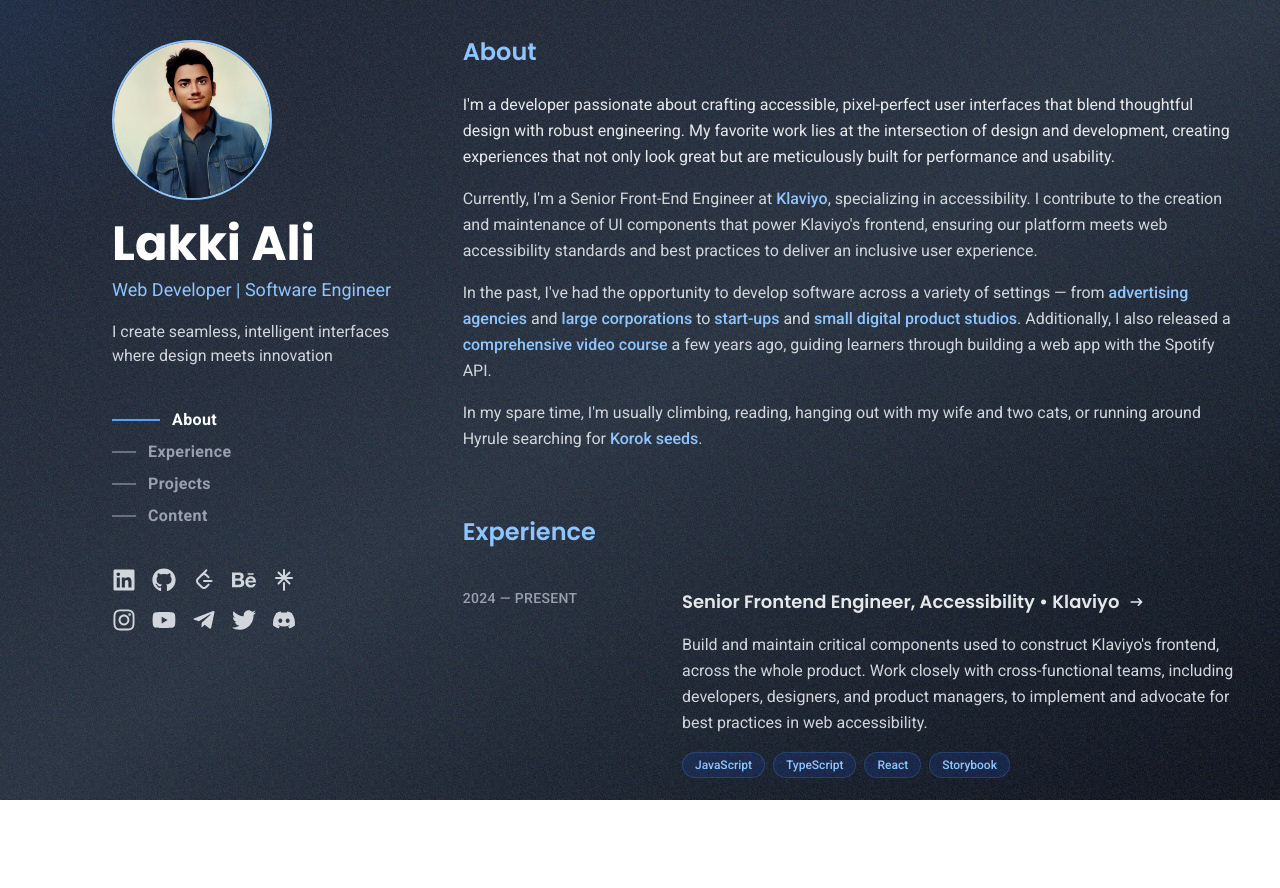
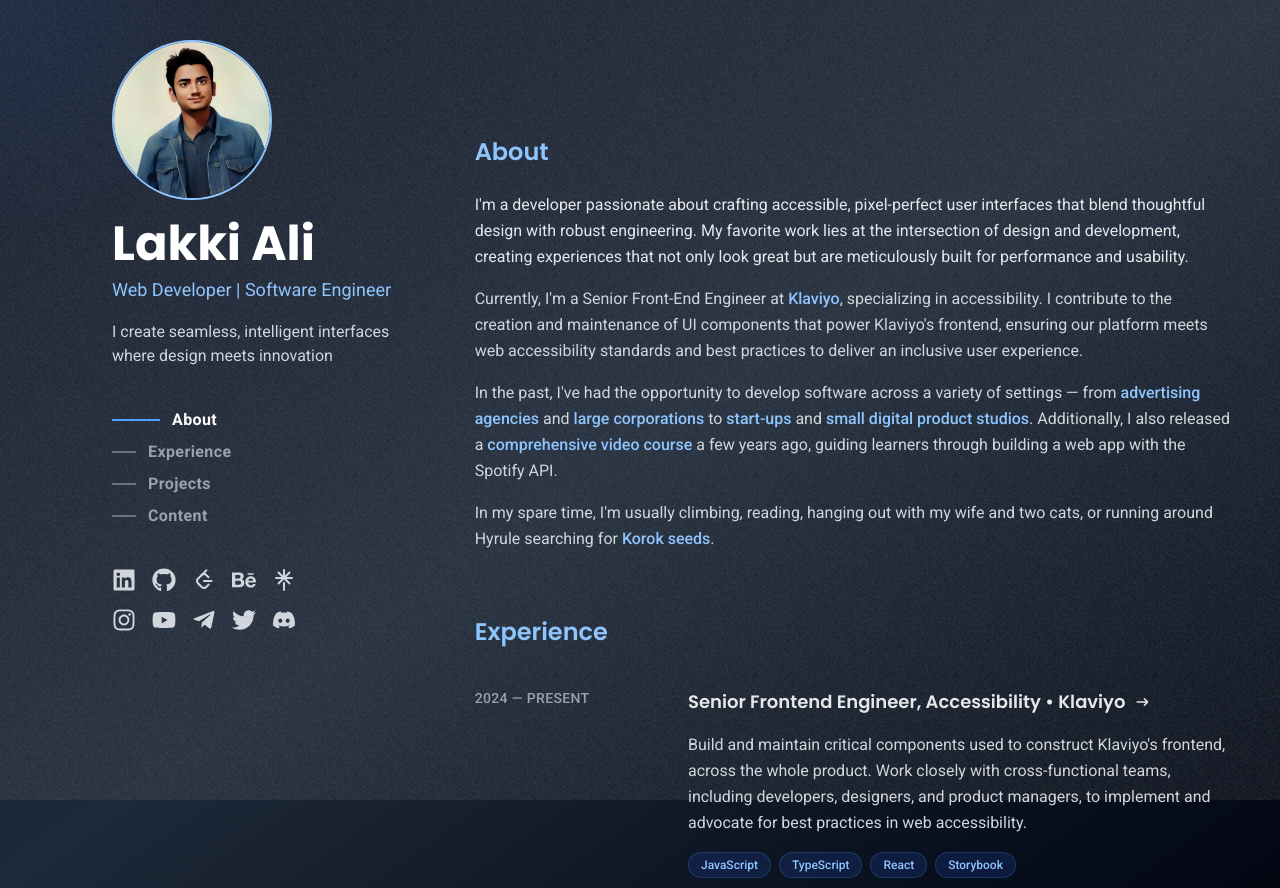
Before and after one commit to jameslucky007/My-Portfolio, a Next.js app: page / in a window 1280 px wide. Before the commit the page ends 800 px from the top, so only its background shows below. Built offline with nearby package versions, Linux system fonts and the light colour scheme.

Commit message:
commit changes

```diff
--- a/src/app/components/About.jsx
+++ b/src/app/components/About.jsx
@@ -3,9 +3,9 @@
 const About = () => {
   return (
     <>
-    <h1>add chnages</h1>
+
           {/* Main Content Area */}
-        <main className="lg:ml-[33.333333%] w-full lg:w-2/3 p-6 lg:p-10 relative z-20">
+        <main className="lg:ml-[33.333333%] w-full lg:w-2/3 p-6 lg:p-10 relative z-20 ">
           <section id="about" className="max-w-2xl text-gray-300 leading-relaxed space-y-6 pt-10 lg:pt-20">
             <p className="text-base lg:text-lg">
               I'm a developer passionate about crafting accessible, pixel-perfect user
--- a/src/app/components/Hero.jsx
+++ b/src/app/components/Hero.jsx
@@ -147,7 +147,7 @@
       />
 
       {/* Main Content */}
-      <main className="ml-[33.3333%] w-2/3 p-6 lg:p-9 overflow-y-auto max-h-screen text-gray-300 relative z-20">
+      <main className="ml-[33.3333%] w-2/3 p-6 lg:p-12 overflow-y-auto max-h-screen text-gray-300 relative z-20 mt-22 ">
         {/* About Section */}
         <About />
 
```
